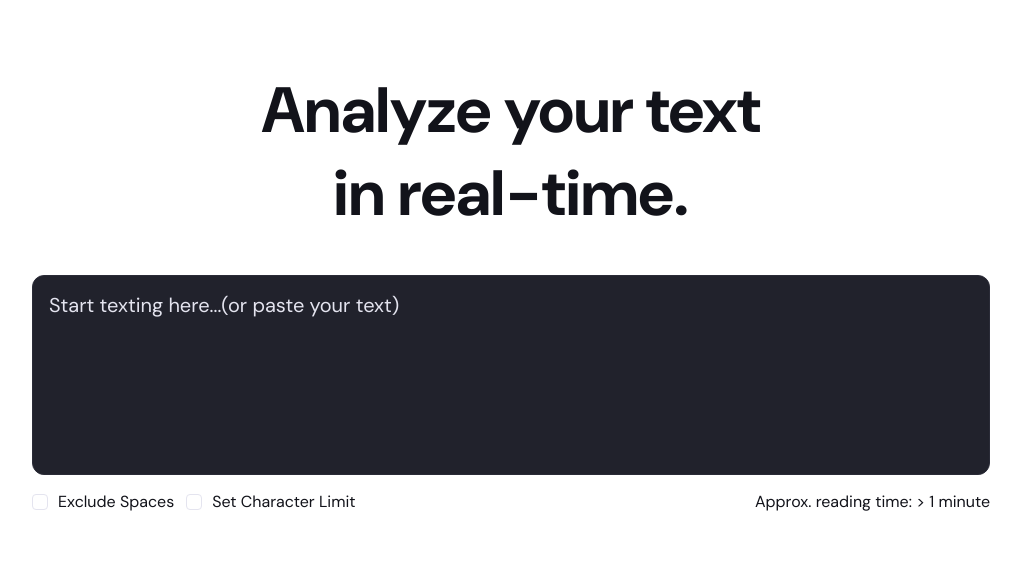
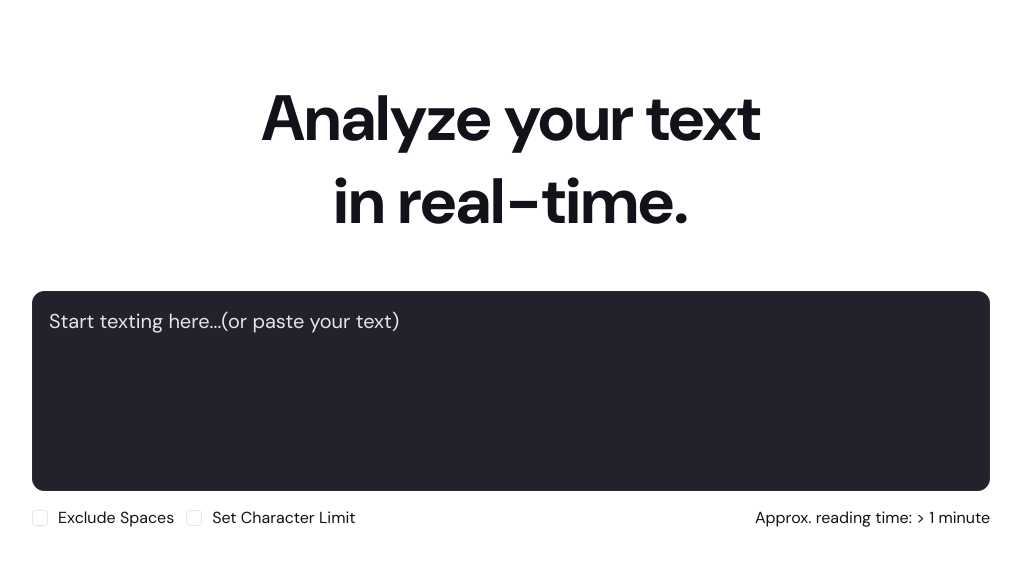
Before and after one commit to victorbruce/character-count, a plain HTML site: page index.html in a window 1280 px wide. Shown: the part 80-646 px from the top of the page, without its empty margins (129-1150 px from the left). Drawn offline with nearby package versions, Linux system fonts and the light colour scheme; files that its build step writes are made by us from their sources; files whose address does not match are found by name.

Commit message:
style(hero): increase padding on desktop

```diff
--- a/scss/components/hero.scss
+++ b/scss/components/hero.scss
@@ -1,5 +1,9 @@
 .hero {
   padding: 40px 16px;
+
+  @media (min-width: 1024px) {
+    padding: 48px 16px;
+  }
 
   &__title {
     font-size: 40px;
```
Lines whose indentation alone changed are shown as unchanged.
